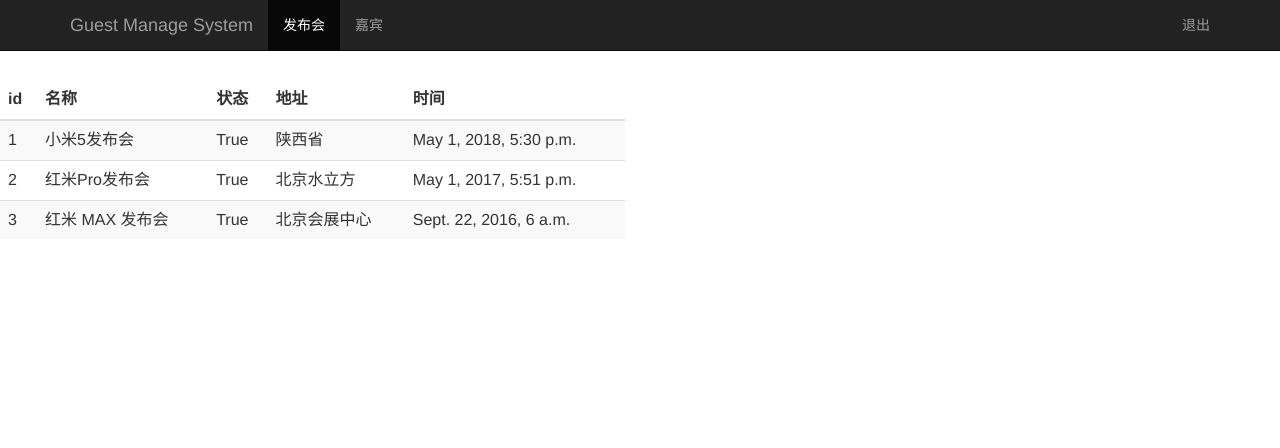
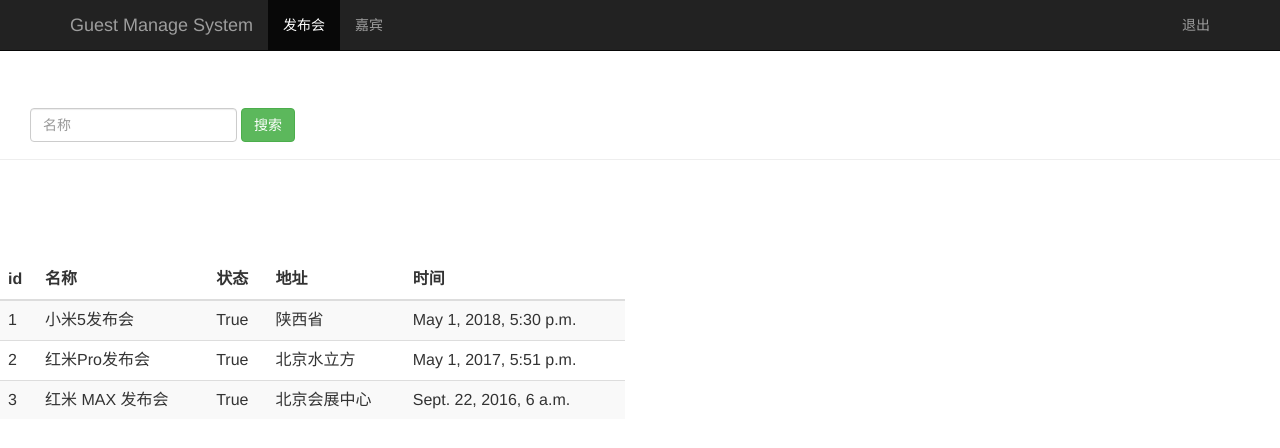
Before and after one commit to 15529343201/guest, a Django app: page /event_manage/ in a window 1280 px wide. Shown: the top 448 px of the page. Run offline with Django 3.2, Linux system fonts and the light colour scheme; a user stored in the database is signed in; data comes from the database, SQL or seed files in the repository; some libraries are stand-ins or nearby versions.

Commit message:
add chapter5

```diff
--- a/guest/urls.py
+++ b/guest/urls.py
@@ -23,4 +23,5 @@
     url(r'^login_action/$', views.login_action),
     url(r'^event_manage/$',views.event_manage),
     url(r'^accounts/login/$',views.index),
+    url(r'^search_name/$',views.search_name),
 ]
--- a/sign/templates/event_manage.html
+++ b/sign/templates/event_manage.html
@@ -25,6 +25,18 @@
             </div>
         </nav>
 
+        <!--发布会搜索表单-->
+        <div class="page-header" style="padding-top: 60px;">
+            <div id="navbar" class="navbar-collapse collapse">
+                <form class="navbar-form" method="get" action="/search_name/">
+                    <div class="form-group">
+                        <input name="name" type="text" placeholder="名称" class="form-control">
+                    </div>
+                    <button type="submit" class="btn btn-success">搜索</button>
+                </form>
+            </div>
+        </div>
+
         <!--发布会列表-->
         <div class="row" style="padding-top: 80px;">
             <div class="col-md-6">
--- a/sign/views.py
+++ b/sign/views.py
@@ -32,3 +32,12 @@
     event_list = Event.objects.all()
     username= request.session.get('user','') # 读取浏览器session
     return render(request, "event_manage.html",{"user":username,"events":event_list})
+
+# 发布会搜索名称
+@login_required
+def search_name(request):
+    username = request.session.get('user', '')
+    search_name = request.GET.get("name", "")
+    event_list = Event.objects.filter(name__contains=search_name)
+    return render(request, "event_manage.html", {"user": username,
+"events": event_list})
```
Also changed, not shown: README.md, image/5.2.PNG (added).
